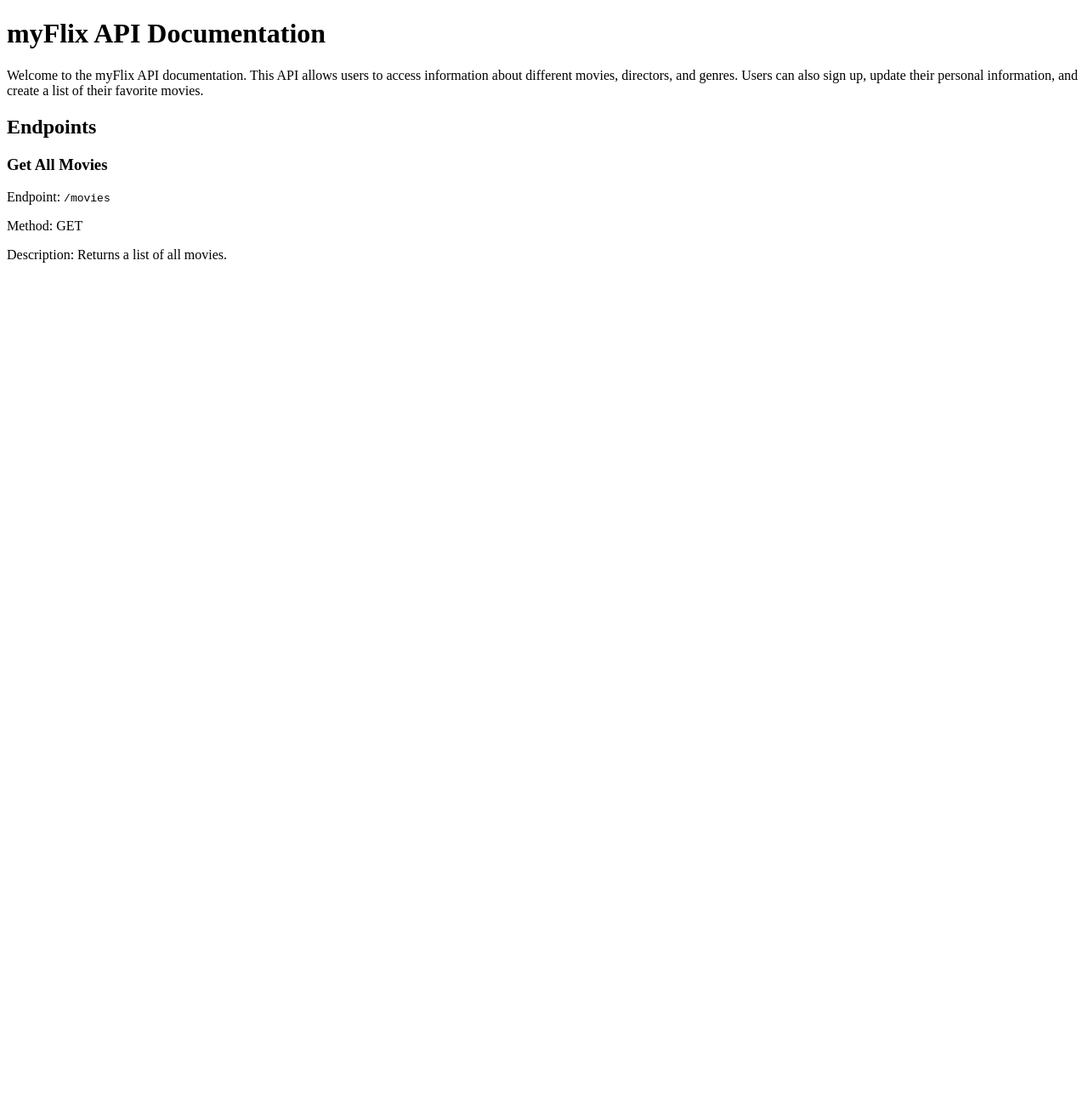
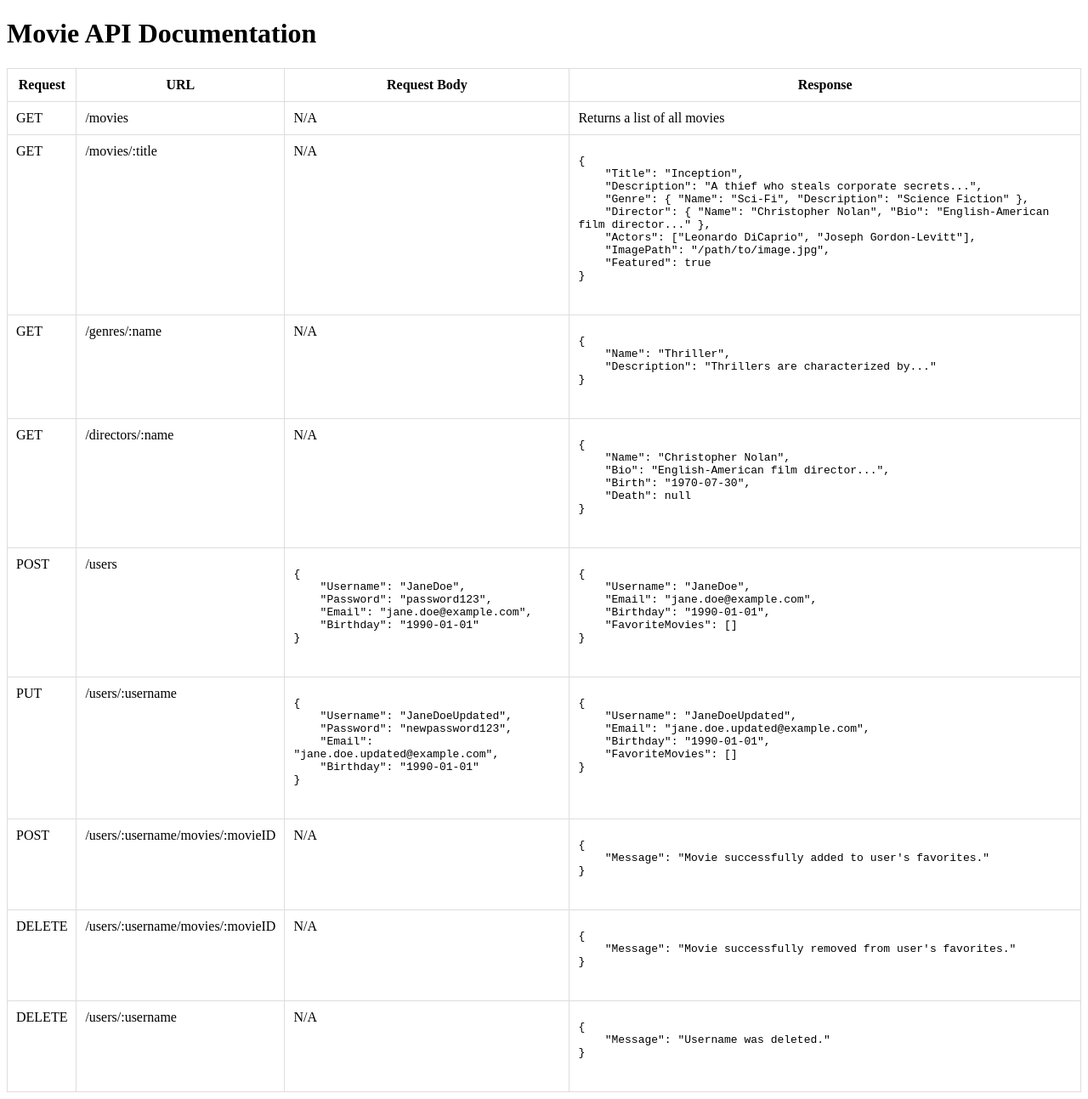
Before and after one commit to shadesi/movie_api, a plain HTML site: page documentation.html in a window 1280 px wide. Shown: the whole page at 85% size. Before the commit the page ends 800 px from the top, so only its background shows below. Drawn offline with Linux system fonts and the light colour scheme.

Commit message:
Update documentation.html
HTML Structure:

Each table row represents an API endpoint.
Each cell in the row describes the request method, URL, request body, and expected response.
Formatting Improvements:

Improved consistency in JSON formatting.
Added vertical alignment for table cells.
Detailed Responses:

Example responses are wrapped in <pre> tags to maintain formatting.
Included detailed responses for different API endpoints to help with better understanding.

```diff
--- a/documentation.html
+++ b/documentation.html
@@ -1,18 +1,174 @@
 <!DOCTYPE html>
 <html lang="en">
 <head>
-  <meta charset="UTF-8">
-  <meta name="viewport" content="width=device-width, initial-scale=1.0">
-  <title>myFlix API Documentation</title>
+    <meta charset="UTF-8">
+    <meta name="viewport" content="width=device-width, initial-scale=1.0">
+    <title>Movie API Documentation</title>
+    <style>
+        table {
+            width: 100%;
+            border-collapse: collapse;
+        }
+        th, td {
+            padding: 10px;
+            border: 1px solid #ddd;
+            vertical-align: top;
+        }
+        pre {
+            white-space: pre-wrap;
+            word-wrap: break-word;
+        }
+    </style>
 </head>
 <body>
-  <h1>myFlix API Documentation</h1>
-  <p>Welcome to the myFlix API documentation. This API allows users to access information about different movies, directors, and genres. Users can also sign up, update their personal information, and create a list of their favorite movies.</p>
-
-  <h2>Endpoints</h2>
-  <h3>Get All Movies</h3>
-  <p>Endpoint: <code>/movies</code></p>
-  <p>Method: GET</p>
-  <p>Description: Returns a list of all movies.</p>
+    <h1>Movie API Documentation</h1>
+    <table>
+        <thead>
+            <tr>
+                <th>Request</th>
+                <th>URL</th>
+                <th>Request Body</th>
+                <th>Response</th>
+            </tr>
+        </thead>
+        <tbody>
+            <tr>
+                <td>GET</td>
+                <td>/movies</td>
+                <td>N/A</td>
+                <td>Returns a list of all movies</td>
+            </tr>
+            <tr>
+                <td>GET</td>
+                <td>/movies/:title</td>
+                <td>N/A</td>
+                <td>
+                    <pre>
+{
+    "Title": "Inception",
+    "Description": "A thief who steals corporate secrets...",
+    "Genre": { "Name": "Sci-Fi", "Description": "Science Fiction" },
+    "Director": { "Name": "Christopher Nolan", "Bio": "English-American film director..." },
+    "Actors": ["Leonardo DiCaprio", "Joseph Gordon-Levitt"],
+    "ImagePath": "/path/to/image.jpg",
+    "Featured": true
+}
+                    </pre>
+                </td>
+            </tr>
+            <tr>
+                <td>GET</td>
+                <td>/genres/:name</td>
+                <td>N/A</td>
+                <td>
+                    <pre>
+{
+    "Name": "Thriller",
+    "Description": "Thrillers are characterized by..."
+}
+                    </pre>
+                </td>
+            </tr>
+            <tr>
+                <td>GET</td>
+                <td>/directors/:name</td>
+                <td>N/A</td>
+                <td>
+                    <pre>
+{
+    "Name": "Christopher Nolan",
+    "Bio": "English-American film director...",
+    "Birth": "1970-07-30",
+    "Death": null
+}
+                    </pre>
+                </td>
+            </tr>
+            <tr>
+                <td>POST</td>
+                <td>/users</td>
+                <td>
+                    <pre>
+{
+    "Username": "JaneDoe",
+    "Password": "password123",
+    "Email": "jane.doe@example.com",
+    "Birthday": "1990-01-01"
+}
+                    </pre>
+                </td>
+                <td>
+                    <pre>
+{
+    "Username": "JaneDoe",
+    "Email": "jane.doe@example.com",
+    "Birthday": "1990-01-01",
+    "FavoriteMovies": []
+}
+                    </pre>
+                </td>
+            </tr>
+            <tr>
+                <td>PUT</td>
+                <td>/users/:username</td>
+                <td>
+                    <pre>
+{
+    "Username": "JaneDoeUpdated",
+    "Password": "newpassword123",
+    "Email": "jane.doe.updated@example.com",
+    "Birthday": "1990-01-01"
+}
+                    </pre>
+                </td>
+                <td>
+                    <pre>
+{
+    "Username": "JaneDoeUpdated",
+    "Email": "jane.doe.updated@example.com",
+    "Birthday": "1990-01-01",
+    "FavoriteMovies": []
+}
+                    </pre>
+                </td>
+            </tr>
+            <tr>
+                <td>POST</td>
+                <td>/users/:username/movies/:movieID</td>
+                <td>N/A</td>
+                <td>
+                    <pre>
+{
+    "Message": "Movie successfully added to user's favorites."
+}
+                    </pre>
+                </td>
+            </tr>
+            <tr>
+                <td>DELETE</td>
+                <td>/users/:username/movies/:movieID</td>
+                <td>N/A</td>
+                <td>
+                    <pre>
+{
+    "Message": "Movie successfully removed from user's favorites."
+}
+                    </pre>
+                </td>
+            </tr>
+            <tr>
+                <td>DELETE</td>
+                <td>/users/:username</td>
+                <td>N/A</td>
+                <td>
+                    <pre>
+{
+    "Message": "Username was deleted."
+}
+                    </pre>
+                </td>
+            </tr>
+        </tbody>
+    </table>
 </body>
 </html>
```
